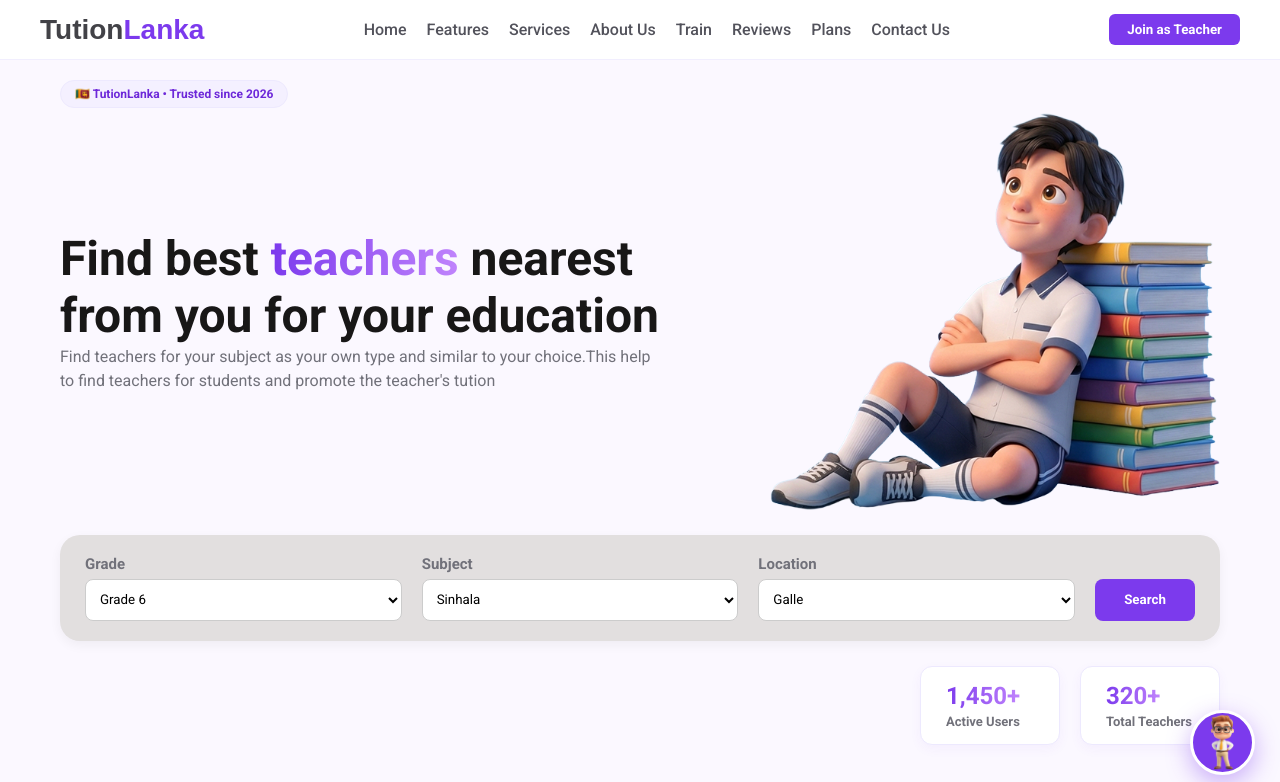
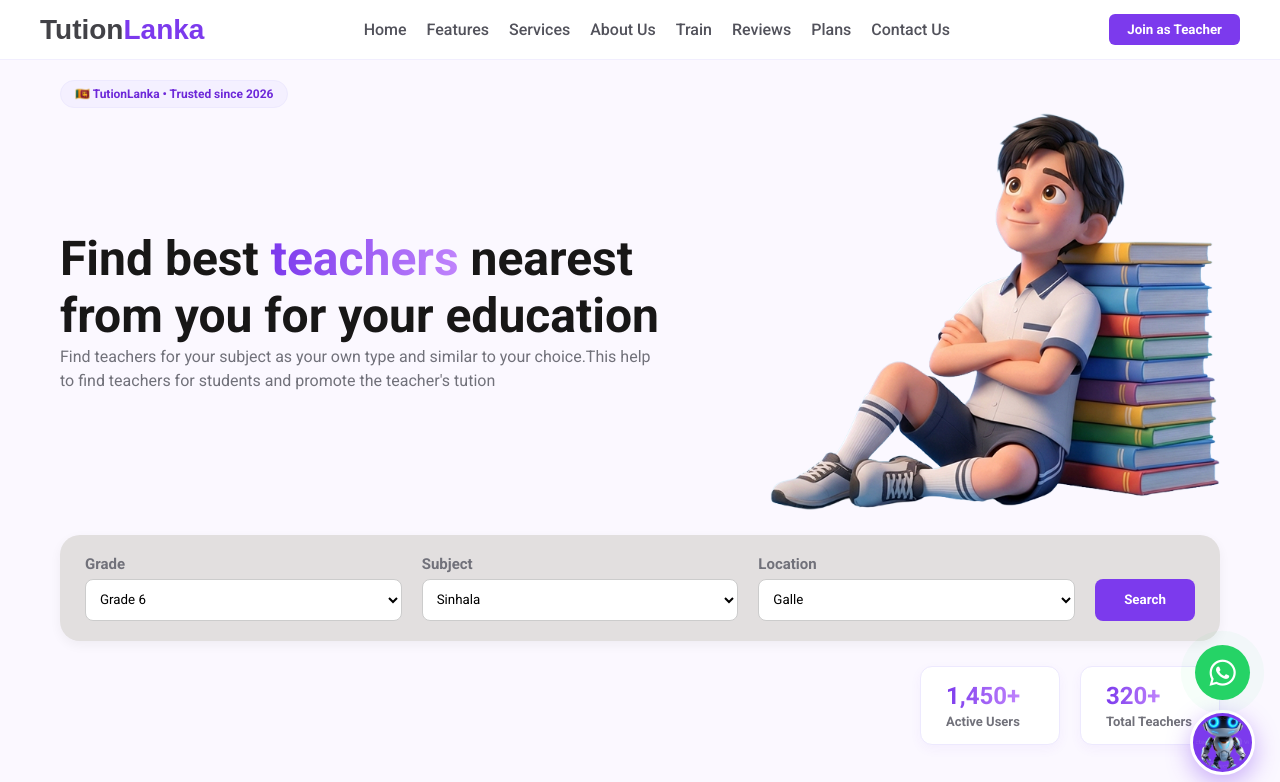
Before and after one commit to hansana2012/Tution-Lanka, a plain HTML site: page index.html in a window 1280 px wide. Shown: the top 782 px of the page. Drawn offline with Linux system fonts and the light colour scheme; a web font is replaced by a local one.

Commit message:
Add files via upload

```diff
--- a/index.html
+++ b/index.html
@@ -453,7 +453,7 @@
 
     <!-- AI Agent Floating Button -->
     <div class="aibt" onclick="toggleChat()">
-        <img src="cheer.webp" class="aibm" alt="AI Agent">
+        <img src="ai.webp" class="aibm" alt="AI Agent">
     </div>
 
     <!-- AI Chat Box -->
@@ -555,6 +555,12 @@
     </div>
 </div>
 
+<a href="https://wa.me/94741719040?text=Hello%21%20I%20want%20to%20get%20more%20information%20about%20TutionLanka."
+   target="_blank"
+   class="wafl"
+   title="Chat on WhatsApp">
+    <i class="fab fa-whatsapp waii"></i>
+</a>
     <!-- Gemini API Integration Script -->
     <script>
         const API_KEY = "AQ.Ab8RN6I1mmgNr7xpTWn8PYBIxDpJQ0GMfGKO4L8dT7Qe5RrOxA"; // <-- Enter your Gemini API Key here
--- a/style.css
+++ b/style.css
@@ -1344,8 +1344,8 @@ body {
 }
 
 .aibm {
-    width: 100%;
-    height: 100%;
+    width: 90%;
+    height: 90%;
     border-radius: 50%;
     object-fit: cover;
 }
@@ -1671,3 +1671,57 @@ body {
         grid-template-columns: 1fr;
     }
 }
+/* Floating WhatsApp Button - 4-Letter Class Names */
+.wafl {
+    position: fixed;
+    bottom: 100px; /* AI Agent Mask/Icon ke upar set karne ke liye */
+    right: 30px;
+    width: 55px;
+    height: 55px;
+    background-color: #25d366;
+    color: #ffffff;
+    border-radius: 50%;
+    display: flex;
+    align-items: center;
+    justify-content: center;
+    text-decoration: none;
+    z-index: 9999;
+    box-shadow: 0 4px 15px rgba(37, 211, 102, 0.4);
+    transition: transform 0.3s ease, background-color 0.3s ease;
+    animation: wagl 2s infinite;
+}
+
+.waii {
+    font-size: 30px;
+}
+
+.wafl:hover {
+    transform: scale(1.1);
+    background-color: #20ba5a;
+}
+
+/* WhatsApp Glowing Animation Effect */
+@keyframes wagl {
+    0% {
+        box-shadow: 0 0 0 0 rgba(37, 211, 102, 0.7);
+    }
+    70% {
+        box-shadow: 0 0 0 15px rgba(37, 211, 102, 0);
+    }
+    100% {
+        box-shadow: 0 0 0 0 rgba(37, 211, 102, 0);
+    }
+}
+
+/* Mobile Devices Adjustment */
+@media (max-width: 768px) {
+    .wafl {
+        bottom: 85px;
+        right: 15px;
+        width: 50px;
+        height: 50px;
+    }
+    .waii {
+        font-size: 26px;
+    }
+}
```
